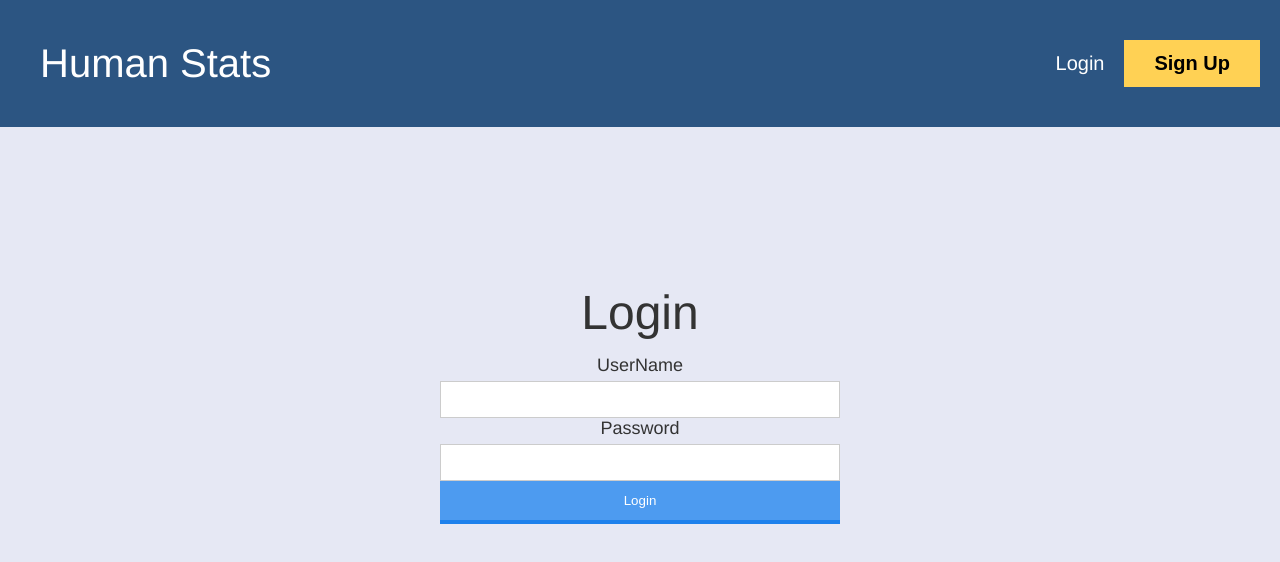
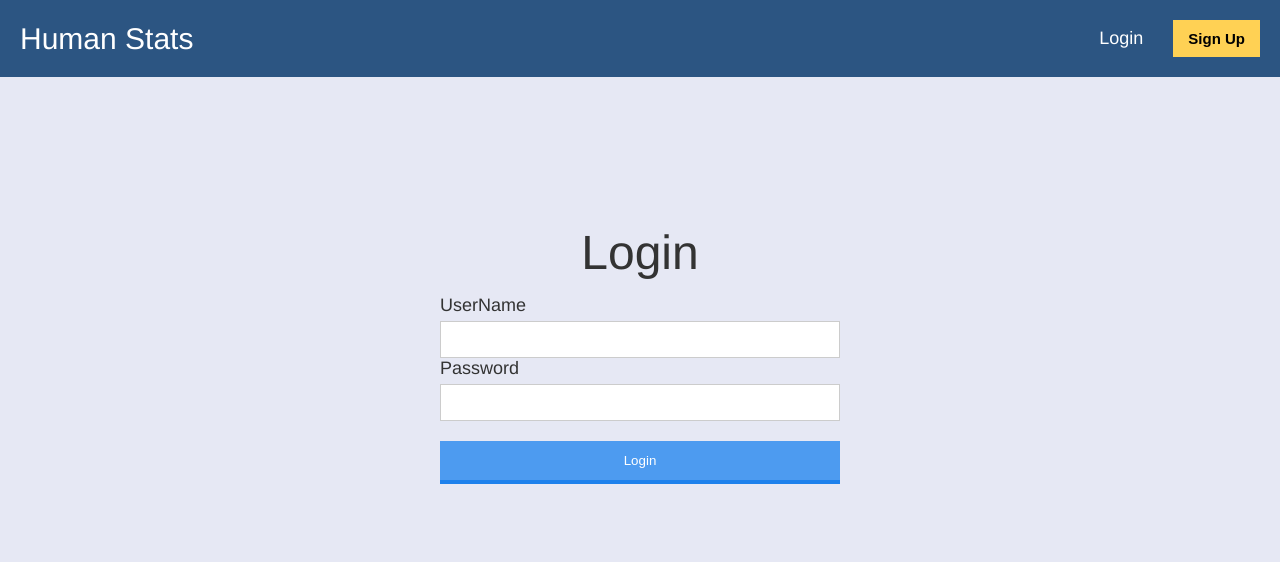
Before and after one commit to ji-hunc/HumanBenchmark, a React (Create React App) app in the folder front/: page /login in a window 1280 px wide. Shown: the top 562 px of the page. Built offline with nearby package versions, Linux system fonts and the light colour scheme.

Commit message:
feat. 네비게이션바 크기 수정, 로그인 엔터 이벤트 추가

```diff
--- a/front/src/components/Navigation/styles.js
+++ b/front/src/components/Navigation/styles.js
@@ -22,13 +22,12 @@ export const TitleWrapper = styled.div`
 `;
 
 export const Title = styled.label`
-  padding: 20px;
-  font-size: 40px;
+  font-size: 30px;
   cursor: pointer;
 `;
 
 export const ButtonWrapper = styled.div`
-  margin: 20px;
+  margin-right: 20px;
   width: 100%;
   height: 100%;
   display: flex;
@@ -39,18 +38,18 @@ export const ButtonWrapper = styled.div`
 
 export const LoginButton = styled.label`
   cursor: pointer;
-  font-size: 20px;
-  margin-right: 20px;
+  font-size: 18px;
+  padding: 12px 30px;
 `;
 
 export const SignUpButton = styled.button`
+  cursor: pointer;
+  font-size: 15px;
   margin-right: 20px;
   height: 100%;
-  font-size: 20px;
-  padding: 12px 30px;
+  padding: 10px 15px;
   background: rgb(255, 209, 84);
   font-weight: bold;
-  cursor: pointer;
   color: black;
   border: none;
 `;
--- a/front/src/pages/Login/Login.js
+++ b/front/src/pages/Login/Login.js
@@ -12,6 +12,12 @@ export default function Login() {
   const password = useRef();
 
   const setLoginState = useSetRecoilState(LoginState);
+
+  const handleOnKeyPress = (e) => {
+    if (e.key === 'Enter') {
+      requestLogin(); // Enter 입력이 되면 클릭 이벤트 실행
+    }
+  };
 
   const requestLogin = () => {
     const id = userName.current.value;
@@ -59,10 +65,16 @@ export default function Login() {
     <style.Container>
       <style.InnerContainer>
         <style.Title>Login</style.Title>
-        <style.description>UserName</style.description>
-        <style.Input ref={userName} />
-        <style.description>Password</style.description>
-        <style.Input type="password" ref={password} />
+        <style.InputWrapper>
+          <style.description>UserName</style.description>
+          <style.Input ref={userName} />
+          <style.description>Password</style.description>
+          <style.Input
+            onKeyPress={handleOnKeyPress}
+            type="password"
+            ref={password}
+          />
+        </style.InputWrapper>
         <style.SignUpButton onClick={requestLogin}>Login</style.SignUpButton>
       </style.InnerContainer>
     </style.Container>
--- a/front/src/pages/Login/styles.js
+++ b/front/src/pages/Login/styles.js
@@ -29,7 +29,6 @@ export const Title = styled.label`
 `;
 
 export const description = styled.label`
-  width: 100%;
   margin: 0px 0px 5px;
   padding: 0;
   font-weight: 400;
@@ -56,9 +55,17 @@ export const SignUpButton = styled.button`
   border-right: none;
   border-left: none;
   border-image: initial;
+  margin-top: 20px;
   cursor: pointer;
   padding: 12px;
   background: rgb(77, 155, 240);
   border-bottom: 4px solid rgb(30, 129, 236);
   color: white !important;
 `;
+
+export const InputWrapper = styled.div`
+  display: flex;
+  flex-direction: column;
+  justify-content: start;
+  align-items: start;
+`;
```
